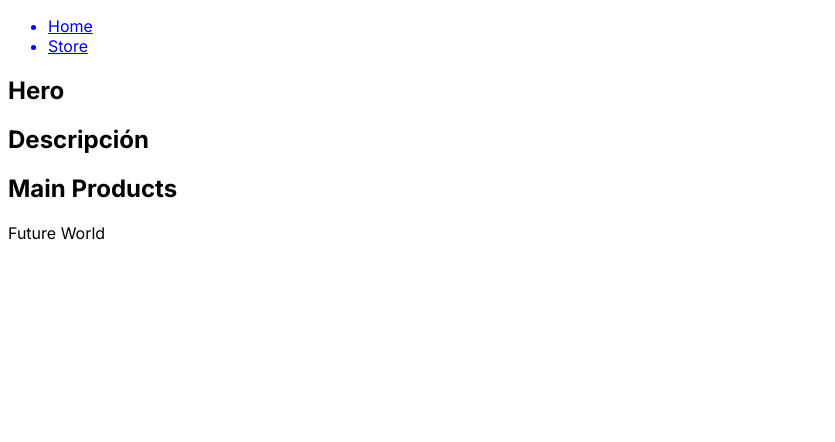
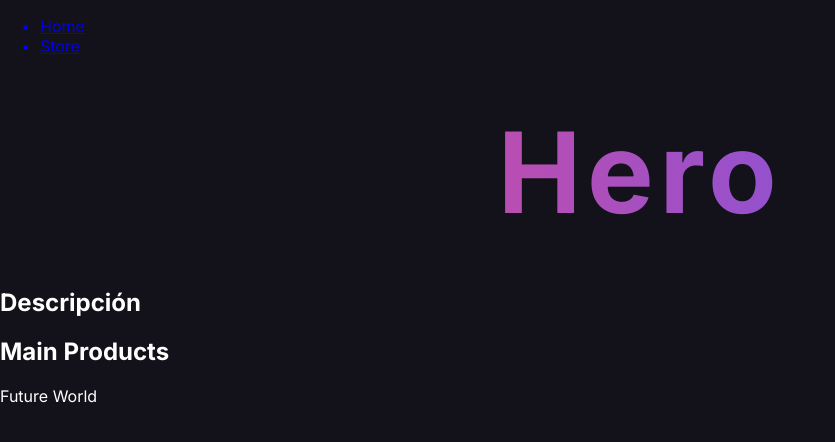
Before and after one commit to andymedinadev/platzi-curso-next14, a Next.js app: page / in a window 1280 px wide. Shown: the top 442 px of the page, without its empty margins (0-835 px from the left). Built offline with nearby package versions, Linux system fonts and the light colour scheme.

Commit message:
feat: add global css

```diff
--- /dev/null
+++ b/src/app/globals.css
@@ -0,0 +1,15 @@
+:root {
+  --color-primary: #13111a;
+  --color-secondary: #e4e1f6;
+  --border-color: #302c3f;
+  --text-color: #fff;
+  --gradient: linear-gradient(270deg, #4f56ff, #ff4980);
+  --main-contrast: #ff4980;
+}
+
+body {
+  margin: 0;
+  padding: 0;
+  background-color: var(--color-primary);
+  color: var(--text-color);
+}
--- a/src/app/layout.tsx
+++ b/src/app/layout.tsx
@@ -1,6 +1,7 @@
 import { Inter } from 'next/font/google';
 import { Header } from 'app/components/shared/Header';
 import { Footer } from 'app/components/shared/Footer';
+import './globals.css';
 
 const inter = Inter({ subsets: ['latin'] });
 
--- /dev/null
+++ b/src/components/home/Hero/Hero.module.css
@@ -0,0 +1,15 @@
+.title {
+  background-image: linear-gradient(270deg, #4f56ff, #ff4980);
+  background-clip: text;
+  -webkit-text-fill-color: transparent;
+  font-size: 7rem;
+  margin: 3rem 0;
+  letter-spacing: 0.05em;
+  text-align: center;
+}
+
+.subtitle {
+  font-size: 2rem;
+  margin: 0 0 3rem 0;
+  text-align: center;
+}
--- a/src/components/home/Hero/Hero.tsx
+++ b/src/components/home/Hero/Hero.tsx
@@ -1,7 +1,9 @@
+import styles from './Hero.module.css';
+
 export const Hero = () => {
   return (
     <section>
-      <h1>Hero</h1>
+      <h1 className={styles.title}>Hero</h1>
     </section>
   );
 };
```
